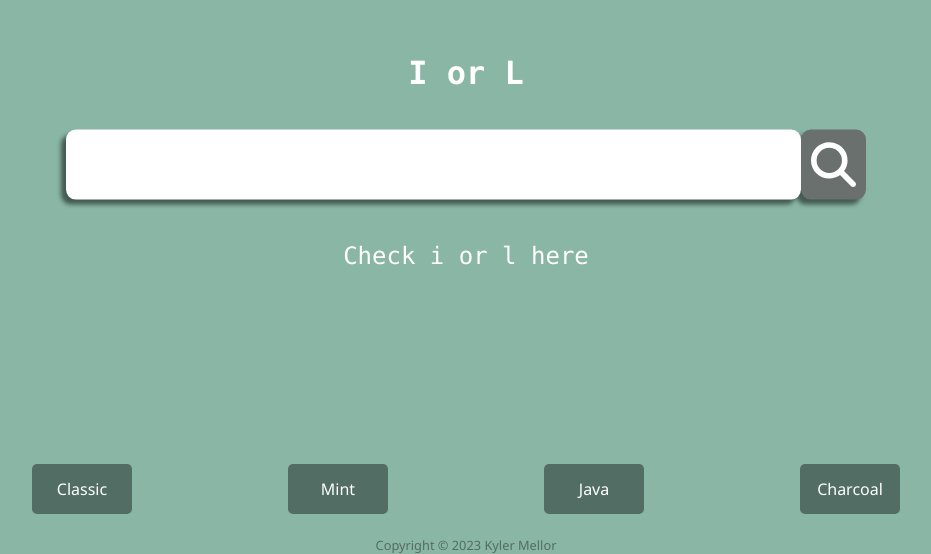
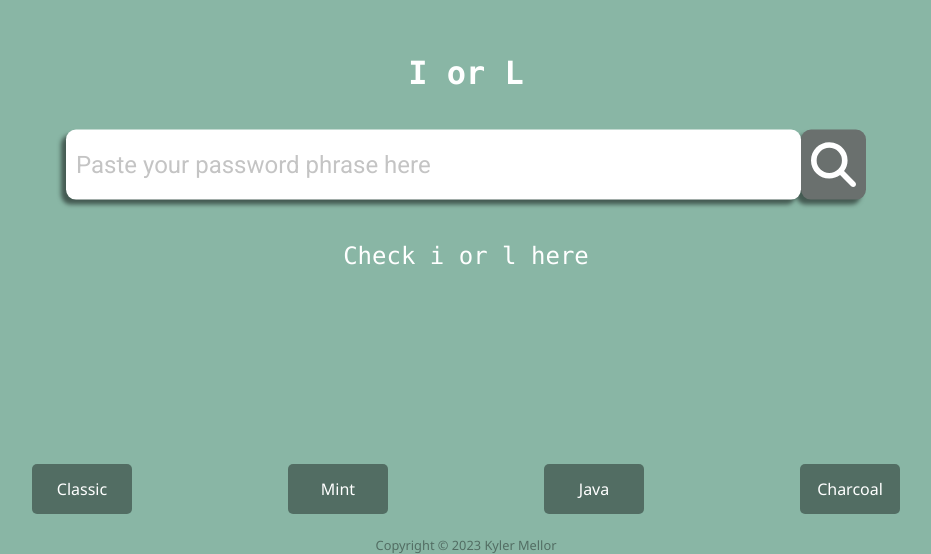
Before and after one commit to Melon-Catastrophe/I-or-L, a plain HTML site: page index.html in a window 1280 px wide. Shown: the part 246-800 px from the top of the page, without its empty margins (174-1105 px from the left). Drawn offline with Linux system fonts and the light colour scheme.

Commit message:
Minor Tweaks

```diff
--- a/index.html
+++ b/index.html
@@ -10,7 +10,7 @@
     <head>
         <link rel="stylesheet" href="styles.css">
         <link rel="stylesheet" href="https://fonts.googleapis.com/css?family=Poppins|Roboto|Noto Sans">
-        <title>I or L</title>
+        <title>I or L Password Checker</title>
     </head>
 
     <body>
@@ -18,7 +18,7 @@
             <div class="mainContents">
                 <h1 class="heading">I or L</h1><br>
                 <div class="mainForm">
-                    <input id="password" type="text" autofocus></input>
+                    <input id="password" type="text" placeholder="Paste your password phrase here" autofocus></input>
                     <div id="okButton"><img src="assets/magnifying-glass-solid-white.svg" id="okImg"></img></div>
                 </div>
 
--- a/styles.css
+++ b/styles.css
@@ -138,3 +138,7 @@ p#copyright {
 
     font-size: 0.8em;
 }
+
+::placeholder {
+    color: #C4C4C4;
+}
```
